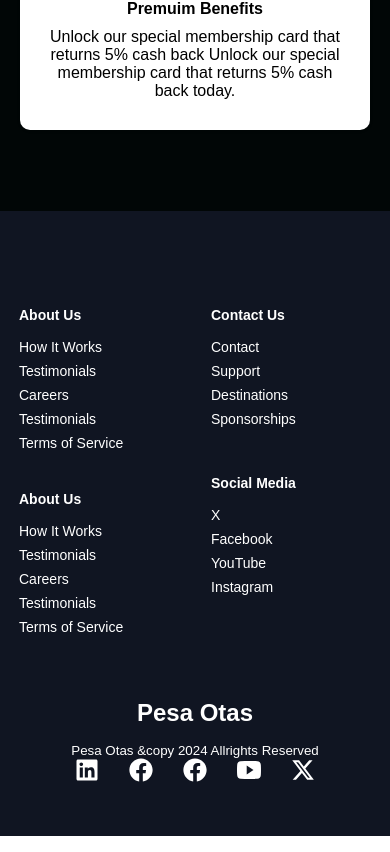
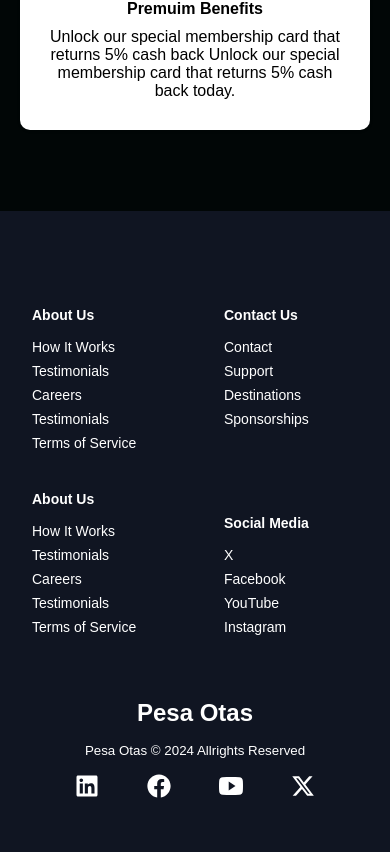
Before and after one commit to OkomoJacob/virtaul-bank, a React (Create React App) app: page / in a window 390 px wide. Shown: the part 5225-6077 px from the top of the page. Built offline with nearby package versions, Linux system fonts and the light colour scheme; a web font is replaced by a local one.

Commit message:
:tada: Footer complete & fully responsive

```diff
--- a/src/components/Footer/FooterElements.js
+++ b/src/components/Footer/FooterElements.js
@@ -11,13 +11,15 @@
   flex-direction: column;
   justify-content: center;
   align-items: center;
-  max-width: 1100px;
+  max-width: 1200px;
   margin: 0 auto;
 `;
 
 export const FooterLinksContainer = styled.div`
   display: flex;
-  justify-content: center;
+  justify-content: space-between;
+  max-width: 1200px;
+  width: 100%;
 
   @media screen and (max-width: 820px) {
     padding-top: 32px;
@@ -26,6 +28,8 @@
 
 export const FooterLinksWrapper = styled.div`
   display: flex;
+  justify-content: space-between;
+  width: 100%;
 
   @media screen and (max-width: 820px) {
     flex-direction: column;
@@ -73,7 +77,7 @@
 
 export const SocialMediaWrap = styled.div`
   display: flex;
-  justify-content: center;
+  justify-content: space-between;
   align-items: center;
   max-width: 1100px;
   margin: 40px auto 0 auto;
@@ -97,7 +101,7 @@
 
 export const WebsiteRights = styled.small`
   color: #ffff;
-  mix-blend-mode: 1rem;
+  margin-bottom: 1rem;
 `;
 
 export const SocialIcons = styled.div`
--- a/src/components/Footer/index.js
+++ b/src/components/Footer/index.js
@@ -64,22 +64,19 @@
           <SocialMediaWrap>
             <SocialLogo to="/">Pesa Otas</SocialLogo>
             <WebsiteRights>
-              Pesa Otas &copy {new Date().getFullYear()} Allrights Reserved
+              Pesa Otas &#169; {new Date().getFullYear()} Allrights Reserved
             </WebsiteRights>
             <SocialIcons>
-              <SocialIconLink href="/" target="_blank" arial-label="LinkedIn">
+              <SocialIconLink href="/" target="_blank" aria-label="LinkedIn">
                 <FaLinkedin />
               </SocialIconLink>
-              <SocialIconLink href="/" target="_blank" arial-label="Facebook">
+              <SocialIconLink href="/" target="_blank" aria-label="Facebook">
                 <FaFacebook />
               </SocialIconLink>
-              <SocialIconLink href="/" target="_blank" arial-label="Instagram">
-                <FaFacebook />
-              </SocialIconLink>
-              <SocialIconLink href="/" target="_blank" arial-label="YouTube">
+              <SocialIconLink href="/" target="_blank" aria-label="YouTube">
                 <IoLogoYoutube />
               </SocialIconLink>
-              <SocialIconLink href="/" target="_blank" arial-label="X">
+              <SocialIconLink href="/" target="_blank" aria-label="X">
                 <FaXTwitter />
               </SocialIconLink>
             </SocialIcons>
```
